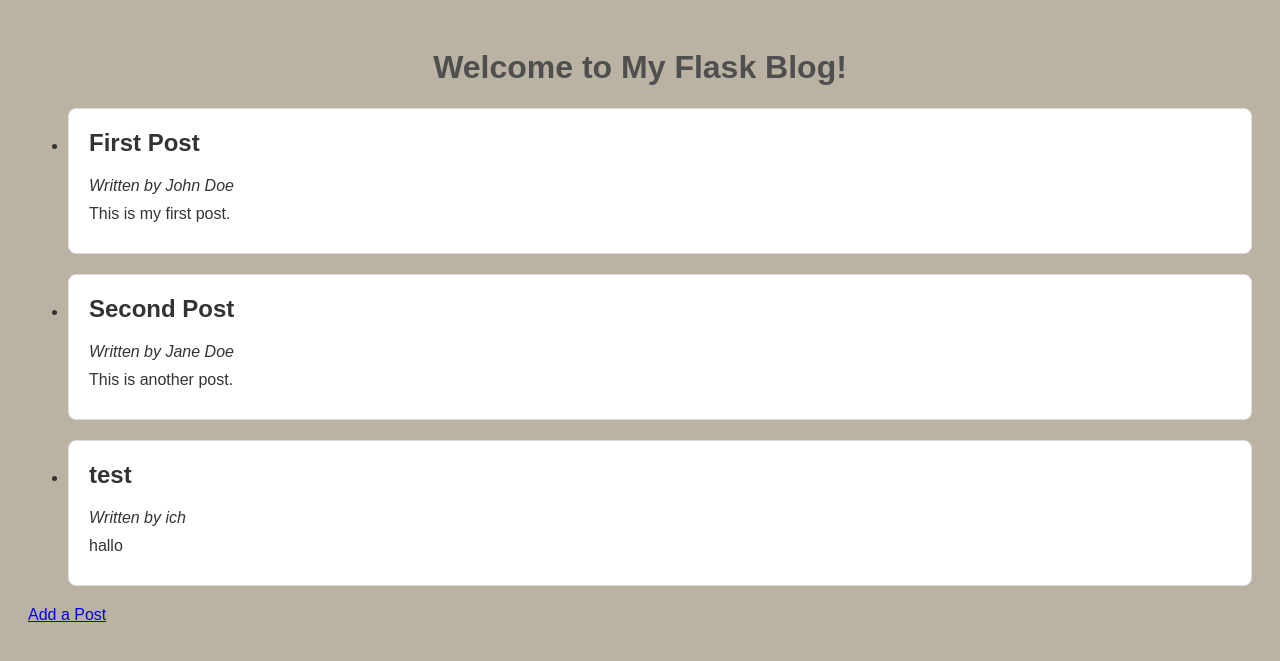
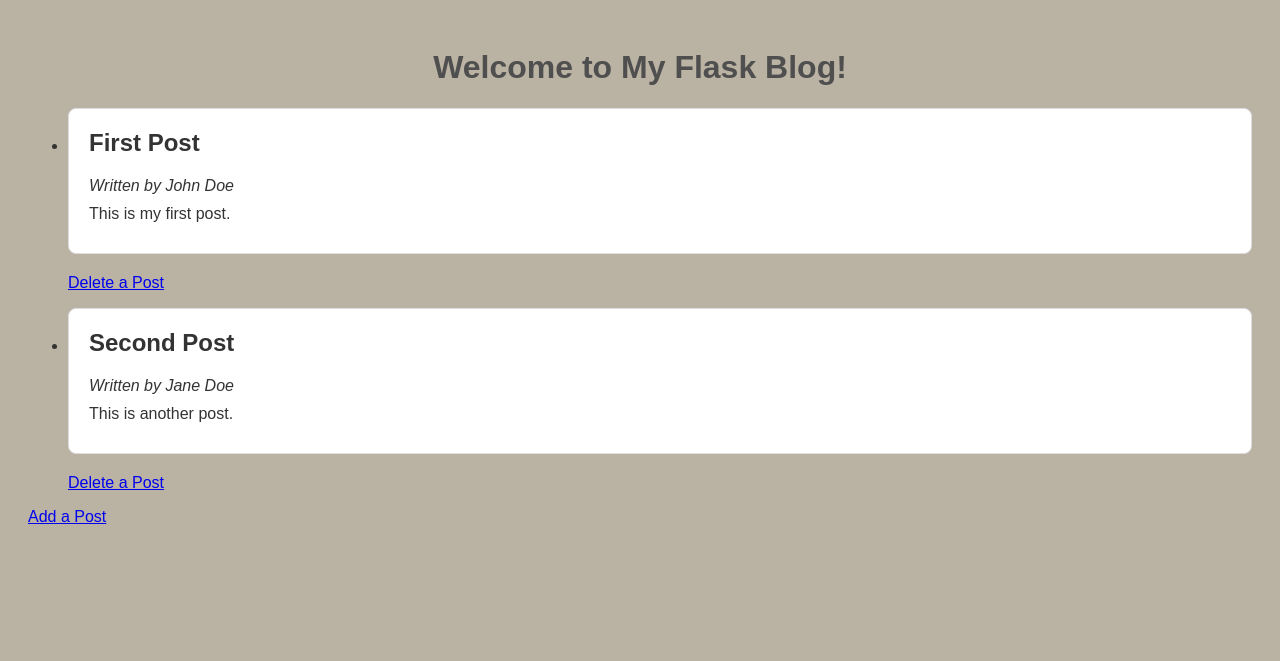
Before and after one commit to Dmrx305/Masterblog, a Flask app: page / in a window 1280 px wide. Shown: the top 661 px of the page. Run offline with Flask 3, Linux system fonts and the light colour scheme.

Commit message:
delete route added

```diff
--- a/app.py
+++ b/app.py
@@ -35,5 +35,18 @@ def add():
     return render_template("add.html")
 
 
+@app.route("/delete/<int:post_id>")
+def delete(post_id):
+    with open("blog_posts.json", "r", encoding="utf-8") as file:
+        blog_posts = json.load(file)
+
+        blog_posts = [post for post in blog_posts if post["id"] != post_id]
+
+    with open("blog_posts.json", "w", encoding="utf-8") as file:
+        json.dump(blog_posts, file,indent=4)
+
+    return redirect(url_for("index"))
+
+
 if __name__ == '__main__':
     app.run(host="0.0.0.0", port=5000, debug=True)
--- a/blog_posts.json
+++ b/blog_posts.json
@@ -10,11 +10,5 @@
         "author": "Jane Doe",
         "title": "Second Post",
         "content": "This is another post."
-    },
-    {
-        "id": 3,
-        "title": "test",
-        "author": "ich",
-        "content": "hallo"
     }
 ]
--- a/templates/index.html
+++ b/templates/index.html
@@ -19,6 +19,7 @@
                 <p>{{ post.content }}</p>
             </div>
         </li>
+        <p><a href="{{ url_for("delete", post_id=post.id) }}">Delete a Post</a></p>
         {% endfor %}
     </ul>
     <p><a href="{{ url_for("add") }}">Add a Post</a></p>
```
